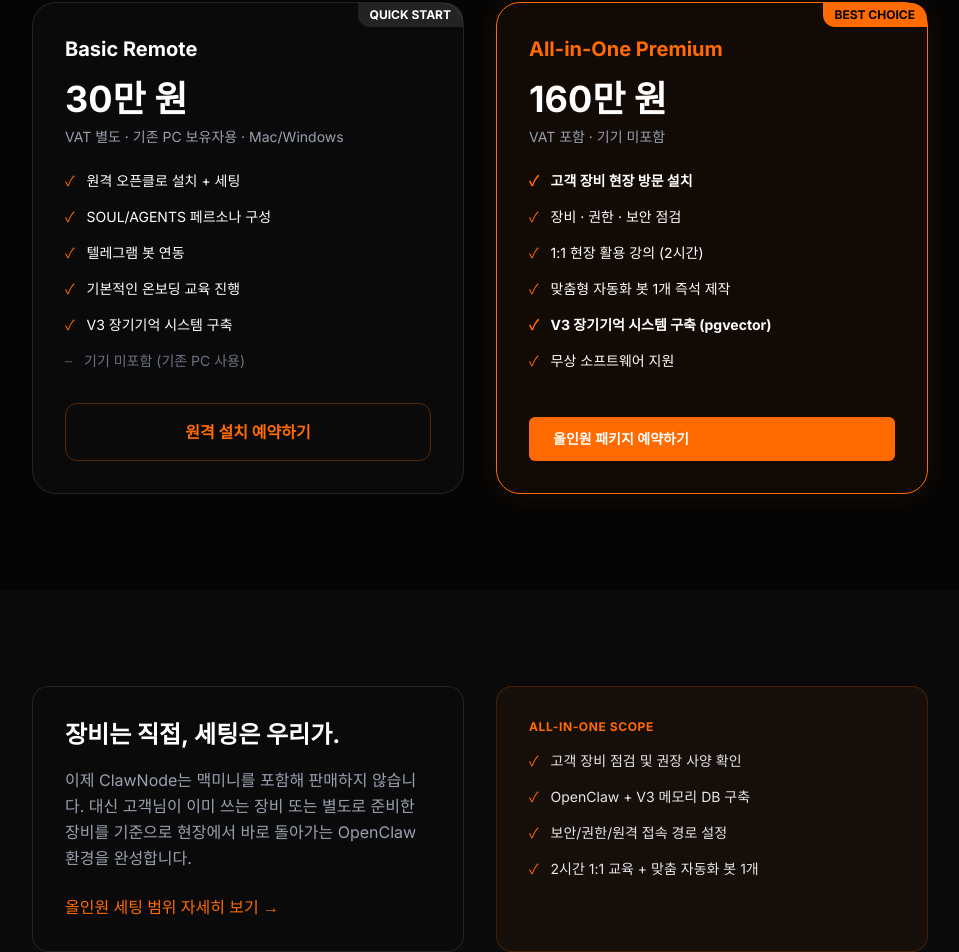
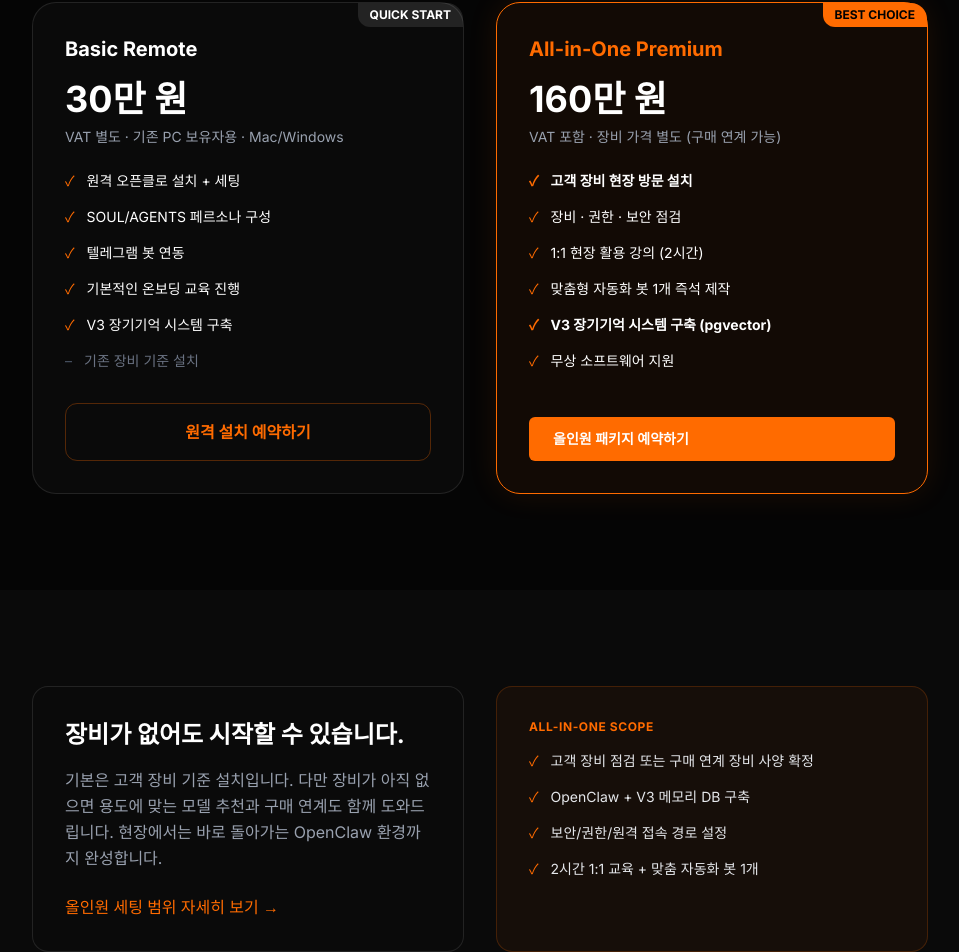
Before and after one commit to VictorJeon/clawnode, a Next.js app: page / in a window 1280 px wide. Shown: the part 4756-5708 px from the top of the page, without its empty margins (160-1119 px from the left). Built offline with nearby package versions, Linux system fonts and the light colour scheme; no server answers; a web font is replaced by a local one.

Commit message:
fix(site): clarify optional hardware procurement

```diff
--- a/src/app/api/chat/route.ts
+++ b/src/app/api/chat/route.ts
@@ -52,14 +52,14 @@
 
 # 패키지
 1. Basic Remote (30만 원, VAT 별도) — 이미 PC/Mac 있는 분, 원격 설치 + V3 장기기억 + 1시간 가이드
-2. All-in-One Premium (160만 원, VAT 포함) — 기기 미포함, 방문 설치, 2시간 교육, 맞춤 봇 1개 제작, 무상 소프트웨어 지원
+2. All-in-One Premium (160만 원, VAT 포함 / 장비 가격 별도) — 방문 설치, 2시간 교육, 맞춤 봇 1개 제작, 무상 소프트웨어 지원. 장비가 없으면 구매 연계 가능
 
 # 비용 구조
 - 올인원 = 현장 세팅 + 방문 + 교육 + 맞춤 봇 + 운영 안정화
 - 이후: LLM API 사용료만 월 1~3만 원. 월 구독료 없음.
 
 # 장비 안내
-Mac, Windows, Linux 모두 가능. 현재는 macOS가 가장 안정적이고, 장비가 아직 없으면 용도에 맞는 사양 추천까지 해드림.
+Mac, Windows, Linux 모두 가능. 현재는 macOS가 가장 안정적이고, 장비가 아직 없으면 용도에 맞는 사양 추천과 구매 연계까지 도와드림.
 
 # 보안
 100% 로컬 실행. 데이터가 외부 서버에 안 올라감. VPN 암호화 + 포트 차단. 고객 소유 장비에서 직접 권한과 보안을 점검함.
--- a/src/app/process/page.tsx
+++ b/src/app/process/page.tsx
@@ -62,8 +62,7 @@
               <div className="text-[#FF6B00] font-bold text-sm mb-2">올인원 패키지</div>
               <h3 className="text-xl font-bold mb-4">방문 설치</h3>
               <p className="text-sm text-gray-400 leading-relaxed">
-                서울/경기 직접 방문. 고객님이 이미 보유한 장비 또는 별도로 준비한 장비를 기준으로 OpenClaw와 V3 메모리,
-                원격 접속, 보안 설정까지 현장에서 마무리합니다. 설치와 동시에 1:1 활용 강의도 진행합니다.
+                서울/경기 직접 방문. 고객님이 이미 보유한 장비 기준으로도 가능하고, 장비가 없으면 ClawNode를 통한 구매 연계 후 현장 세팅도 가능합니다. OpenClaw와 V3 메모리, 원격 접속, 보안 설정까지 현장에서 마무리합니다.
               </p>
             </div>
             <div className="border border-white/10 bg-white/[0.02] rounded-2xl p-8">
--- a/src/components/pages/HomePageClient.tsx
+++ b/src/components/pages/HomePageClient.tsx
@@ -402,7 +402,7 @@
                    <li className="flex gap-3 text-sm text-white"><span className="text-[#FF6B00]">✓</span> 텔레그램 봇 연동</li>
                    <li className="flex gap-3 text-sm text-white"><span className="text-[#FF6B00]">✓</span> 기본적인 온보딩 교육 진행</li>
                    <li className="flex gap-3 text-sm text-white"><span className="text-[#FF6B00]">✓</span> V3 장기기억 시스템 구축</li>
-                   <li className="flex gap-3 text-sm text-gray-500"><span className="text-gray-600">–</span> 기기 미포함 (기존 PC 사용)</li>
+                   <li className="flex gap-3 text-sm text-gray-500"><span className="text-gray-600">–</span> 기존 장비 기준 설치</li>
                  </ul>
                  <Link href="/reserve" className="block w-full text-center py-4 rounded-xl border border-[#FF6B00]/30 hover:bg-[#FF6B00]/10 text-[#FF6B00] font-bold transition-colors">원격 설치 예약하기</Link>
                </div>
@@ -416,7 +416,7 @@
                  <div className="mb-6">
                    <h3 className="text-xl font-bold text-[#FF6B00]">All-in-One Premium</h3>
                    <div className="text-4xl font-bold text-white mt-4 mb-2">160만 원</div>
-                   <p className="text-sm text-gray-400">VAT 포함 · 기기 미포함</p>
+                   <p className="text-sm text-gray-400">VAT 포함 · 장비 가격 별도 (구매 연계 가능)</p>
                  </div>
                  <ul className="space-y-4 mb-8 flex-1">
                    <li className="flex gap-3 text-sm text-white font-bold"><span className="text-[#FF6B00]">✓</span> 고객 장비 현장 방문 설치</li>
@@ -437,11 +437,11 @@
       <section className="py-24 px-4 md:px-6 bg-white/[0.02]">
         <div className="max-w-4xl mx-auto grid grid-cols-1 md:grid-cols-2 gap-8 items-stretch">
           <div className="rounded-2xl border border-white/10 bg-[#0A0A0A] p-8">
-            <h3 className="text-2xl font-bold mb-4">장비는 직접, 세팅은 우리가.</h3>
+            <h3 className="text-2xl font-bold mb-4">장비가 없어도 시작할 수 있습니다.</h3>
             <p className="text-gray-400 leading-relaxed mb-6">
-              이제 ClawNode는 맥미니를 포함해 판매하지 않습니다.
-              대신 고객님이 이미 쓰는 장비 또는 별도로 준비한 장비를 기준으로
-              현장에서 바로 돌아가는 OpenClaw 환경을 완성합니다.
+              기본은 고객 장비 기준 설치입니다. 다만 장비가 아직 없으면
+              용도에 맞는 모델 추천과 구매 연계도 함께 도와드립니다.
+              현장에서는 바로 돌아가는 OpenClaw 환경까지 완성합니다.
             </p>
             <Link href="/product" className="text-[#FF6B00] hover:underline font-medium">올인원 세팅 범위 자세히 보기 →</Link>
           </div>
@@ -449,7 +449,7 @@
             <p className="text-[#FF6B00] font-bold tracking-wider uppercase text-xs mb-4">All-in-One Scope</p>
             <div className="space-y-4">
               {[
-                '고객 장비 점검 및 권장 사양 확인',
+                '고객 장비 점검 또는 구매 연계 장비 사양 확정',
                 'OpenClaw + V3 메모리 DB 구축',
                 '보안/권한/원격 접속 경로 설정',
                 '2시간 1:1 교육 + 맞춤 자동화 봇 1개',
--- a/src/components/pages/PricingPageClient.tsx
+++ b/src/components/pages/PricingPageClient.tsx
@@ -72,7 +72,7 @@
               </div>
               <div className="mb-8">
                 <div className="text-5xl font-bold text-white">160만원</div>
-                <div className="text-sm text-gray-400 mt-1">VAT 포함 · 기기 미포함</div>
+                <div className="text-sm text-gray-400 mt-1">VAT 포함 · 장비 가격 별도 (구매 연계 가능)</div>
               </div>
 
               <div className="bg-[#FF6B00]/10 border border-[#FF6B00]/20 rounded-xl p-4 mb-8">
@@ -97,7 +97,7 @@
                   <h4 className="font-bold border-b border-white/10 pb-2 mb-4 text-sm">현장 세팅 범위</h4>
                   <ul className="space-y-3">
                     {[
-                      '고객 장비 점검 및 권장 사양 확인',
+                      '고객 장비 점검 또는 구매 연계 장비 사양 확정',
                       'OpenClaw + V3 메모리 DB 풀세팅',
                       '텔레그램/원격 접속 경로 연결',
                       '권한·보안·운영 안정화 설정',
@@ -128,7 +128,7 @@
               </div>
 
               <CTAButton href="/reserve">올인원 패키지 예약하기</CTAButton>
-              <p className="text-xs text-gray-500 mt-4 text-center">* 설치 대상 장비는 별도 준비가 필요합니다.</p>
+              <p className="text-xs text-gray-500 mt-4 text-center">* 장비는 고객 보유 장비 기준 또는 ClawNode 구매 연계 방식으로 진행됩니다.</p>
             </div>
           </FadeIn>
         </div>
@@ -151,7 +151,7 @@
                 {[
                   ['비용', '시간 무제한', '30만원', '160만원 (평생)'],
                   ['설치 방식', '직접 설정', '원격 설치', '현장 방문 설치'],
-                  ['장비', '본인 조달', '본인 보유', '고객 보유 / 별도 준비'],
+                  ['장비', '본인 조달', '본인 보유', '고객 보유 / 구매 연계 가능'],
                   ['보안', '본인 책임', 'Zero Trust', 'Zero Trust + 현장 보안 점검'],
                   ['기억력 (V3)', '없음', 'V3 DB 구축', 'V3 DB 풀세팅'],
                   ['교육', '유튜브 독학', '원격 가이드', '2시간 1:1 현장 과외'],
@@ -175,7 +175,7 @@
             {[
               { feature: '비용', diy: '시간 무제한', basic: '30만원', premium: '160만원 (평생)' },
               { feature: '설치 방식', diy: '직접 설정', basic: '원격 설치', premium: '현장 방문 설치' },
-              { feature: '장비', diy: '본인 조달', basic: '본인 보유', premium: '고객 보유 / 별도 준비' },
+              { feature: '장비', diy: '본인 조달', basic: '본인 보유', premium: '고객 보유 / 구매 연계 가능' },
               { feature: '보안', diy: '본인 책임', basic: 'Zero Trust', premium: 'Zero Trust + 현장 점검' },
               { feature: '교육', diy: '유튜브 독학', basic: '원격 가이드', premium: '2시간 1:1 과외' },
             ].map((item) => (
--- a/src/components/pages/ReservePageClient.tsx
+++ b/src/components/pages/ReservePageClient.tsx
@@ -123,7 +123,7 @@
                   />
                   <div>
                     <div className="font-bold text-sm">All-in-One — <span className="text-[#FF6B00]">160만 원</span></div>
-                    <div className="text-xs text-gray-500 mt-1">기기 미포함 · 방문 설치 · 2시간 1:1 교육</div>
+                    <div className="text-xs text-gray-500 mt-1">장비 가격 별도 · 방문 설치 · 2시간 1:1 교육</div>
                   </div>
                 </label>
               </div>
--- a/src/content/pricingFaq.ts
+++ b/src/content/pricingFaq.ts
@@ -18,11 +18,11 @@
   },
   {
     q: '어떤 기기에서 가능한가요?',
-    a: 'Mac, Windows, Linux 어떤 기기든 가능합니다. 현재 가장 안정적인 타깃은 macOS이고, 올인원은 고객님이 이미 보유한 장비 또는 별도로 준비한 장비에 맞춰 현장 세팅해 드립니다.',
+    a: 'Mac, Windows, Linux 어떤 기기든 가능합니다. 현재 가장 안정적인 타깃은 macOS이고, 올인원은 고객님이 이미 보유한 장비 기준으로도 가능하고, 장비가 없으면 ClawNode를 통한 구매 연계 후 현장 세팅도 가능합니다.',
   },
   {
     q: '기기 추천도 해주나요?',
-    a: '네. 사용 목적에 따라 권장 사양을 먼저 잡아드립니다. 문서 자동화/텔레그램 중심인지, 로컬 모델까지 돌릴 건지에 따라 적정 사양이 달라집니다. 다만 장비 구매 자체는 고객님이 직접 진행하셔야 합니다.',
+    a: '네. 사용 목적에 따라 권장 사양을 먼저 잡아드립니다. 문서 자동화/텔레그램 중심인지, 로컬 모델까지 돌릴 건지에 따라 적정 사양이 달라집니다. 원하시면 ClawNode를 통해 장비 구매 연계도 도와드립니다.',
   },
   {
     q: 'A/S는 어떻게 되나요?',
@@ -38,7 +38,7 @@
   },
   {
     q: '베이직과 올인원의 차이가 뭔가요?',
-    a: '베이직(30만 원)은 원격 설치 + 기본 가이드 중심입니다. 올인원(160만 원)은 현장 방문, 장비/보안 점검, 2시간 1:1 교육, 맞춤 자동화 봇 1개 제작까지 포함된 프리미엄 패키지입니다. 둘 다 기기 자체는 포함되지 않습니다.',
+    a: '베이직(30만 원)은 원격 설치 + 기본 가이드 중심입니다. 올인원(160만 원)은 현장 방문, 장비/보안 점검, 2시간 1:1 교육, 맞춤 자동화 봇 1개 제작까지 포함된 프리미엄 패키지입니다. 패키지 가격에 장비 가격은 별도지만, 필요하면 ClawNode를 통한 구매 연계가 가능합니다.',
   },
   {
     q: '베이직 패키지는 어떤 기기에서 가능한가요?',
```
